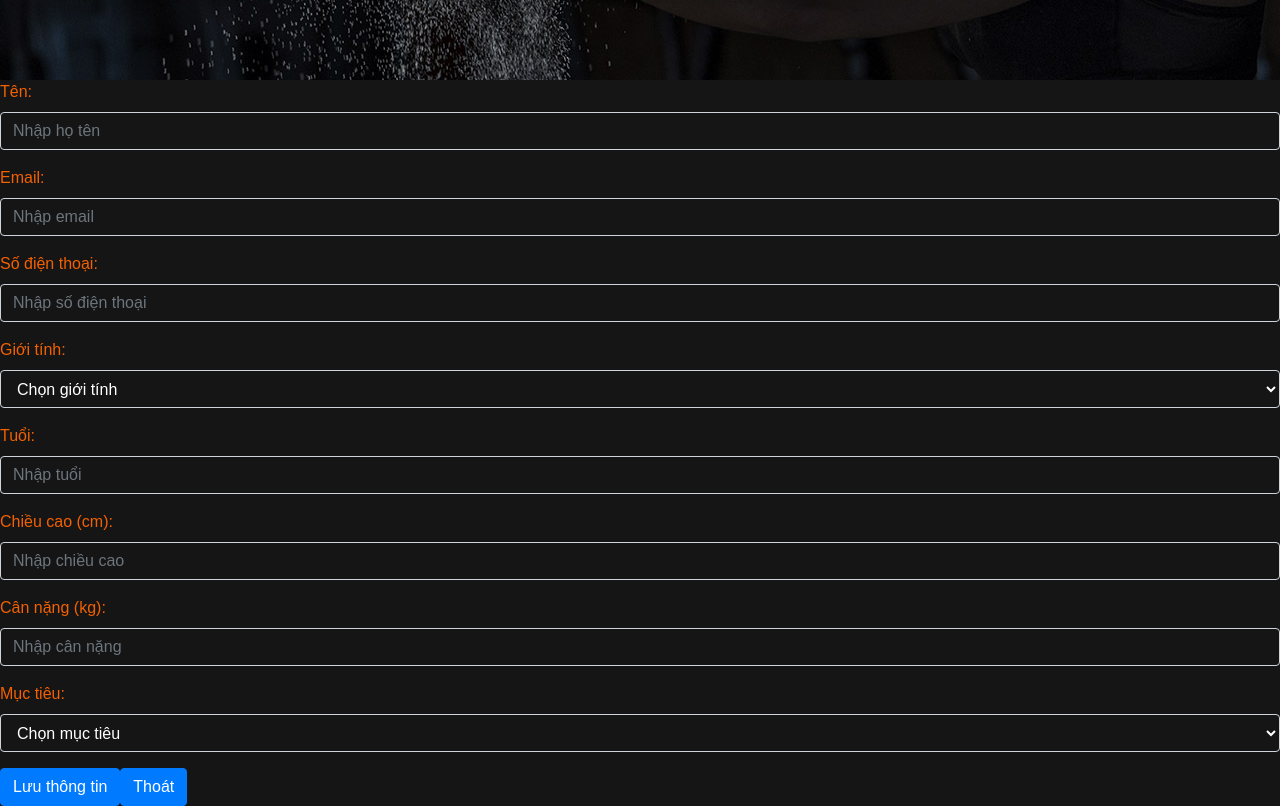
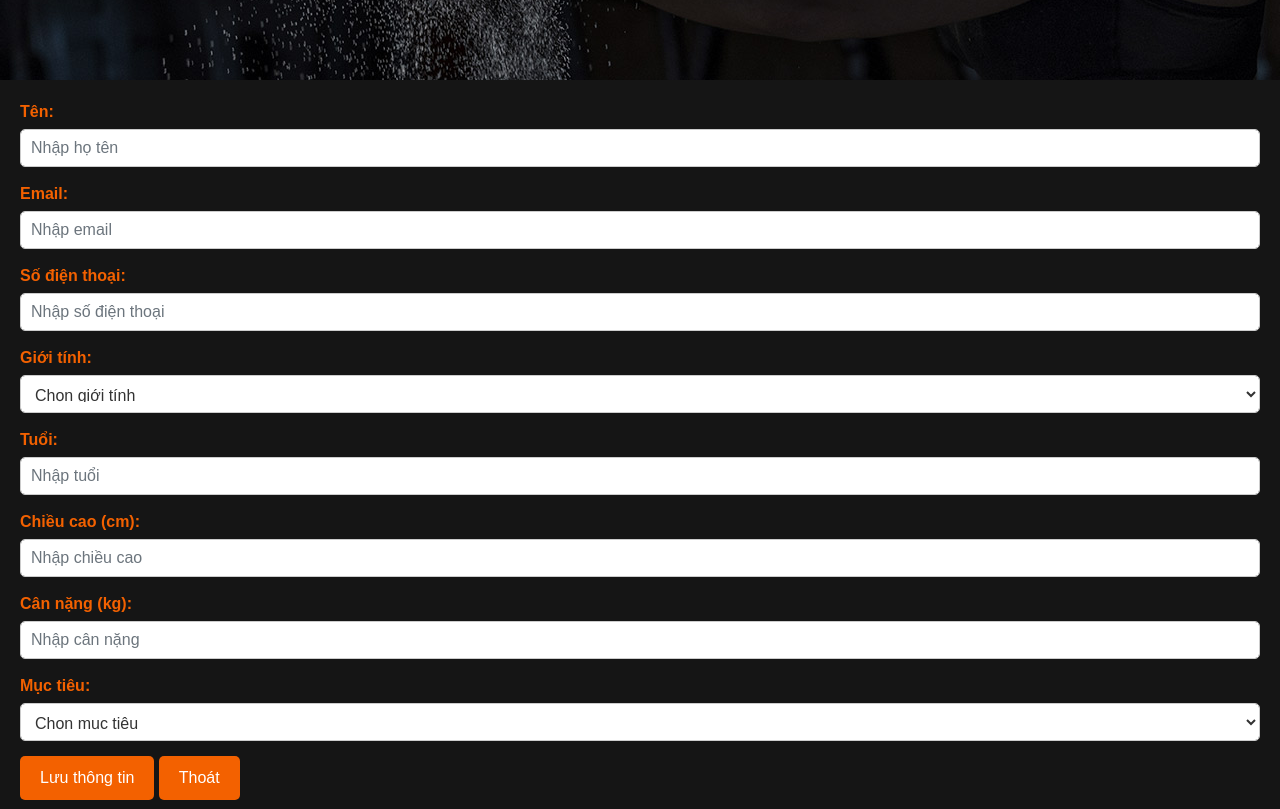
Before and after one commit to Rirxes/gym-fe, a plain HTML site: page update-info.html in a window 1280 px wide. Shown: the part 420-1229 px from the top of the page. Drawn offline with nearby package versions, Linux system fonts and the light colour scheme; a web font is replaced by a local one.

Commit message:
Update update-info.html

```diff
--- a/update-info.html
+++ b/update-info.html
@@ -23,12 +23,63 @@
     <link rel="stylesheet" href="css/slicknav.min.css" type="text/css">
     <link rel="stylesheet" href="css/style.css" type="text/css">
     <style>
-        .form-control{
-            background-color: #151515;
-            color: #fff;
+        .form-control {
+            background-color: #fff;
+            color: #333;
+            padding: 10px;
+            font-size: 16px;
+            border: 1px solid #ccc;
+            border-radius: 5px;
         }
 
+        #updateUserForm {
+            color: #333;
+            background-color: #f9f9f9;
+            padding: 20px;
+            border-radius: 0px;
+            box-shadow: 0 0 10px rgba(0, 0, 0, 0.1);
+        }
 
+        #updateUserForm .form-group {
+            margin-bottom: 15px;
+        }
+
+        #updateUserForm .form-control {
+            width: 100%;
+            padding: 10px;
+            font-size: 16px;
+            border: 1px solid #ccc;
+            border-radius: 5px;
+        }
+
+        #updateUserForm .form-control:focus {
+            border-color: #f36100;
+            box-shadow: 0 0 5px rgba(243, 97, 0, 0.5);
+        }
+
+        #updateUserForm label {
+            font-weight: bold;
+            margin-bottom: 5px;
+            display: block;
+        }
+
+        #updateUserForm button {
+            background-color: #f36100;
+            color: #fff;
+            padding: 10px 20px;
+            border: none;
+            border-radius: 5px;
+            cursor: pointer;
+            font-size: 16px;
+        }
+
+        #updateUserForm button:hover {
+            background-color: #e05500;
+        }
+        #updateUserForm .btn-group {
+        display: flex;
+        justify-content: space-between;
+    }
     </style>
 </head>
 
@@ -153,7 +204,7 @@
 
     <!-- Update profile -->
     <!-- Form Start -->
-     <div class="">
+    <div class="">
         <form id="updateUserForm" style="color: #f36100; background-color: #151515;">
             <!-- Tên đăng nhập -->
 
@@ -200,13 +251,13 @@
                 </select>
             </div>
             <!-- Submit Button -->
-            <div class="form-group d-flex justify-content-start">
-                <button type="submit" class="btn btn-primary me-2">Lưu thông tin</button>
-                <button type="button" class="btn btn-primary me-2"
+            <div class="button-group">
+                <button type="submit">Lưu thông tin</button>
+                <button type="button"
                     onclick="window.location.href='/user/home/user'">Thoát</button>
             </div>
         </form>
-     </div>
+    </div>
 
 
     <!-- Footer Section Begin -->
```
